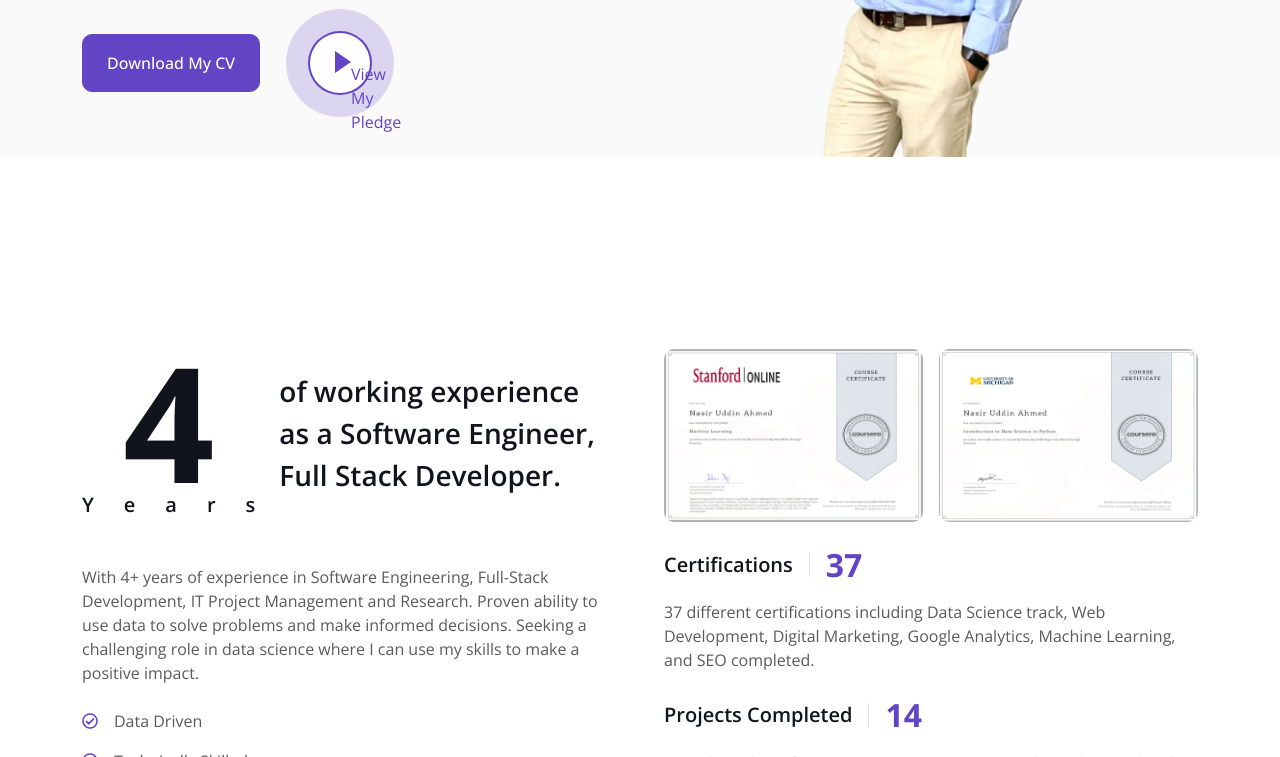
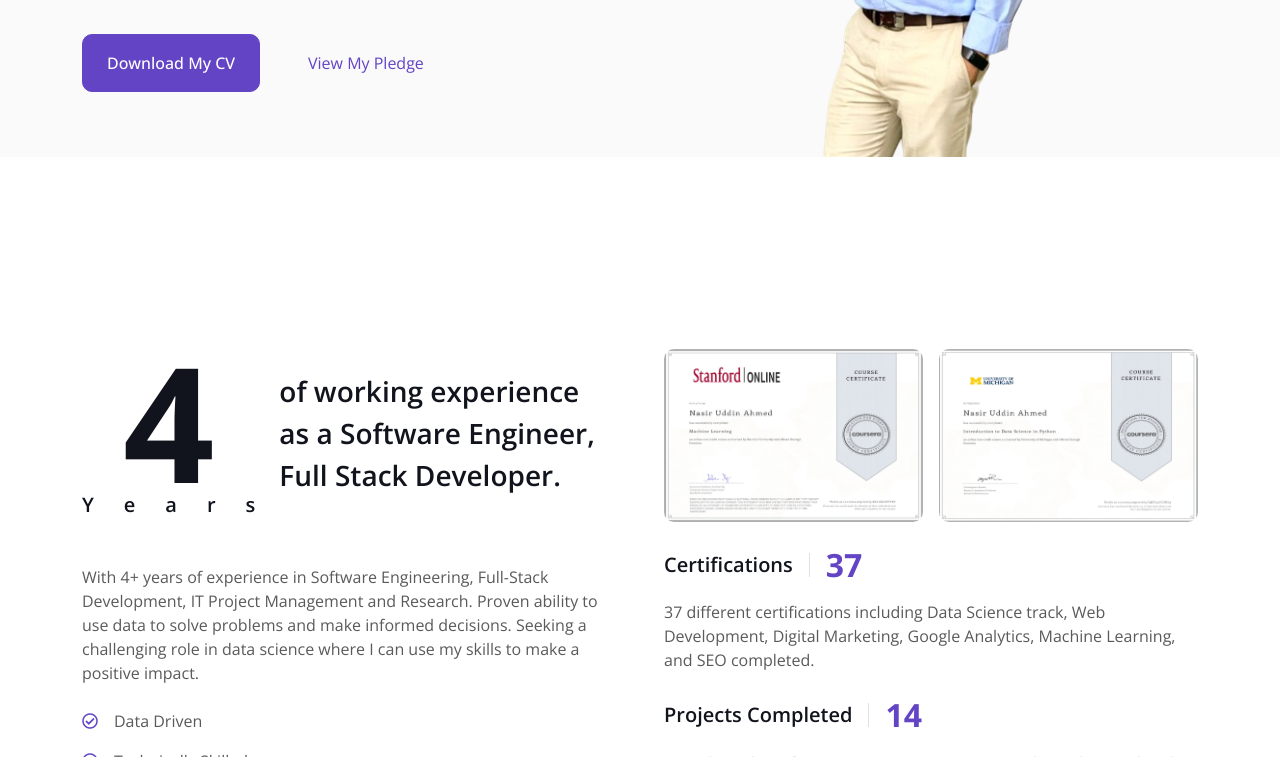
Before and after one commit to Turjo7/PODSP, a plain HTML site: page index.html in a window 1280 px wide. Shown: the part 343-1100 px from the top of the page. Drawn offline with nearby package versions, Linux system fonts and the light colour scheme.

Commit message:
Update index.html

```diff
--- a/index.html
+++ b/index.html
@@ -82,11 +82,8 @@
                     <div class="typed-text d-none">Data Scientist, Software Engineer, Using Data to Tell Stories that Matter</div>
                     <div class="d-flex align-items-center pt-5">
                         <a href="https://drive.google.com/file/d/1Bcm1hjaxKXf1ufQJ88zAyPt4rf7fHDm3/view?usp=sharing" class="btn btn-primary py-3 px-4 me-5">Download My CV</a>
-                        <button type="button" class="btn-play" data-bs-toggle="modal"
-                            data-src="" data-bs-target="#videoModal">
-                            <span><a href="https://drive.google.com/file/d/19pHGQK_V30KLxAzINZLi-9f33sXPZ1Z4/view">View My Pledge</a></span>
-                        </button>
-                        <!--h5 class="ms-4 mb-0 d-none d-sm-block">Click to View My Pledge</h5-->
+
+                       <span><a href="https://drive.google.com/file/d/19pHGQK_V30KLxAzINZLi-9f33sXPZ1Z4/view">View My Pledge</a></span>
                     </div>
                 </div>
                 <div class="col-lg-6">
```
